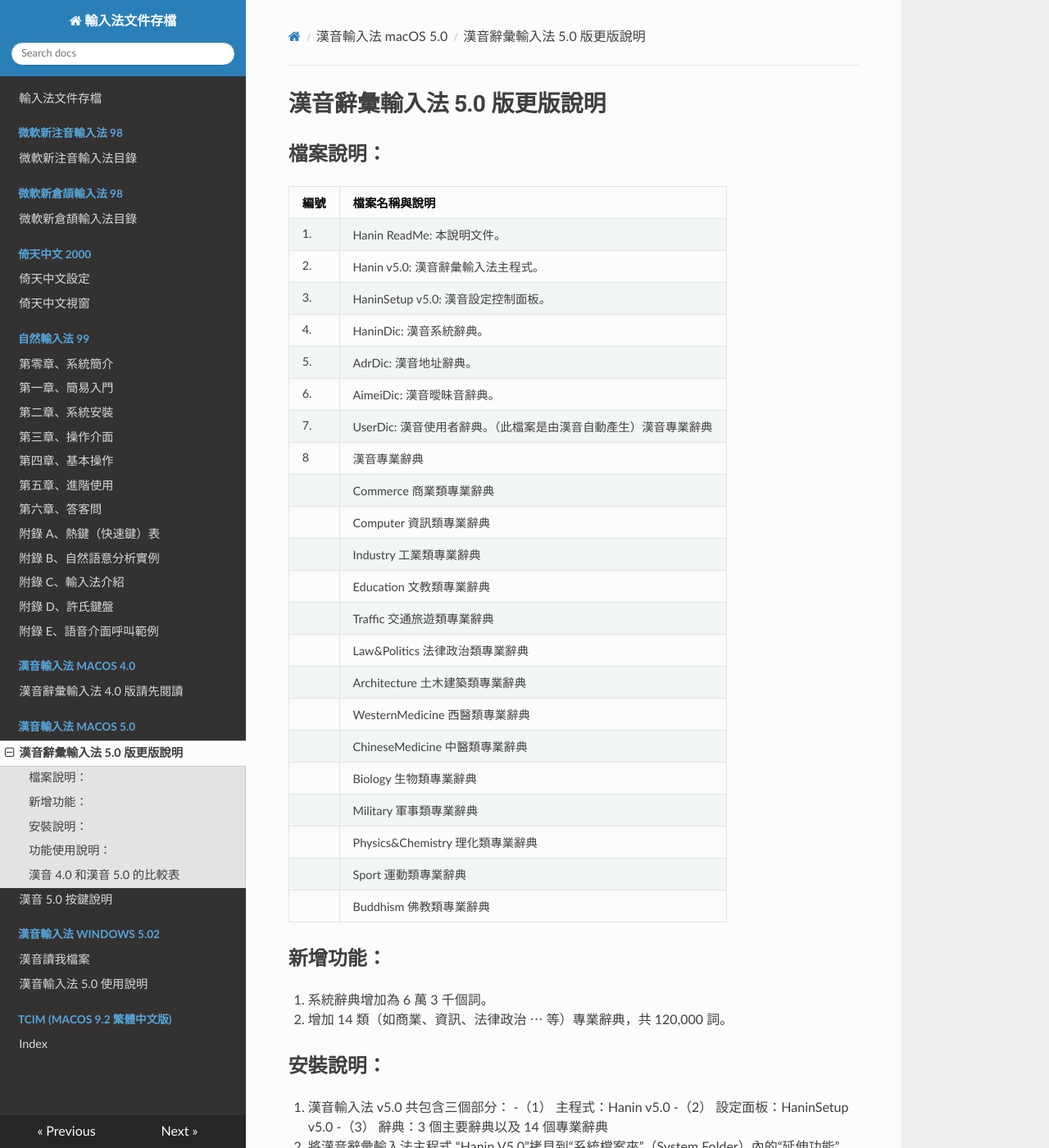
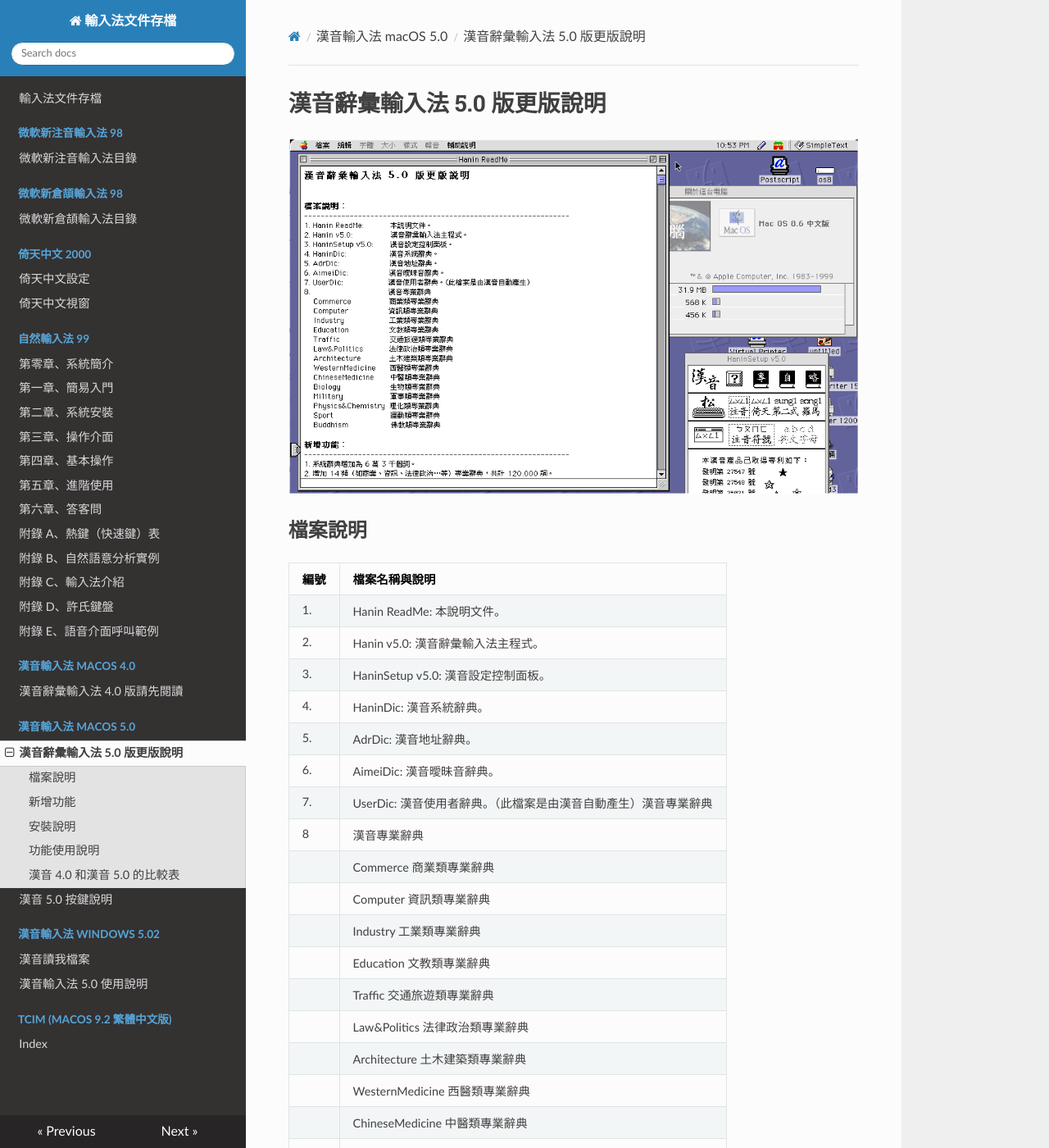
Before and after one commit to zonble/ime_doc_archive, an MkDocs documentation site: the page built from docs/hanin_5_macos/hanin_5_readme.md, in a window 1280 px wide and 1400 px high. Shown: the whole window at 82% size. Built offline with MkDocs 1.6.1, drawn with Linux system fonts in a browser that asks for light colours; nearby versions of some CDN libraries; some of the changed text lies outside the part shown.

Commit message:
Refactor code structure for improved readability and maintainability

```diff
--- a/docs/hanin_5_macos/hanin_5_readme.md
+++ b/docs/hanin_5_macos/hanin_5_readme.md
@@ -1,6 +1,8 @@
 # 漢音辭彙輸入法 5.0 版更版說明
 
-## 檔案說明：
+![漢音辭彙輸入法 5.0 版更版說明](hanin5.png)
+
+## 檔案說明
 
 | 編號 | 檔案名稱與說明                                                  |
 | ---- | --------------------------------------------------------------- |
@@ -27,12 +29,12 @@
 |      | Sport 運動類專業辭典                                            |
 |      | Buddhism 佛教類專業辭典                                         |
 
-## 新增功能：
+## 新增功能
 
 1. 系統辭典增加為 6 萬 3 千個詞。
 2. 增加 14 類（如商業、資訊、法律政治 ⋯ 等）專業辭典，共 120,000 詞。
 
-## 安裝說明：
+## 安裝說明
 
 1. 漢音輸入法 v5.0 共包含三個部分： -（1） 主程式：Hanin v5.0 -（2） 設定面板：HaninSetup v5.0 -（3） 辭典：3 個主要辭典以及 14 個專業辭典
 2. 將漢音辭彙輸入法主程式 “Hanin V5.0”拷貝到“系統檔案夾”（System Folder）內的“延伸功能”
@@ -42,7 +44,7 @@
 5. 將 14 個專業辭典拷貝到“系統檔案夾”（System Folder）裡面的“Hanin5”檔案夾裡面的“Expert” 檔案夾內。
 6. 重新開機，即可開始使用漢音。
 
-## 功能使用說明：
+## 功能使用說明
 
 1. 地址模式與一般模式切換：<br>
    當您要輸入地址或人名時，由漢音的選單（Pen Menu）選擇地址模式，或是按 option+shift+A，切換至地址模式後再輸入，將可提高辨識率，若要恢復一般模式時，由漢音的選單（Pen Menu）選擇一般模式，或是按 option+shift+Z。
```
Also changed, not shown: README.md (+2 -0 lines), docs/hanin_5_windows/readme.md (+8 -6 lines), docs/hanin_5_macos/hanin5.png (added), docs/hanin_5_windows/hanin5_readme.png (added).
